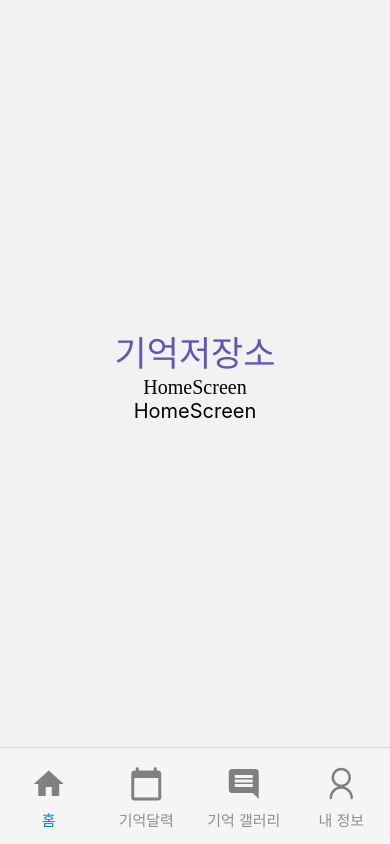
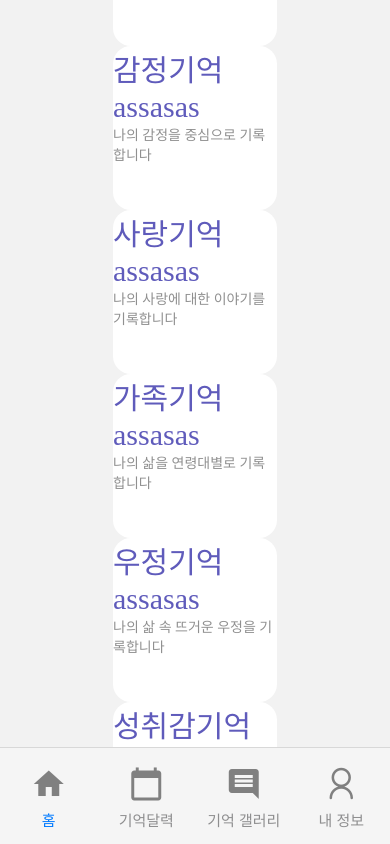
Before and after one commit to OHRRRRR/MemoryStorage, a React Native app: screen / in a window 390 px wide. Built offline with nearby package versions, Linux system fonts and the light colour scheme.

Commit message:
add : 난 지금까지 멀 한거지 머지

```diff
--- /dev/null
+++ b/components/Home/MenuTag.tsx
@@ -0,0 +1,50 @@
+import {View, Text} from 'react-native';
+import styled from 'styled-components/native';
+import React from 'react';
+
+export default function MenuTag({
+  title,
+  content,
+}: {
+  title: string;
+  content: string;
+}) {
+  console.log('여깃츄');
+  return (
+    <Container>
+      <TitleView>
+        <TitleText>{title}assasas</TitleText>
+      </TitleView>
+      <ContentView>
+        <ContentText>{content}</ContentText>
+      </ContentView>
+    </Container>
+  );
+}
+
+const Container = styled.View`
+  font-family: 'pretendard-regular';
+  width: 164;
+  height: 164;
+  border-radius: 18px;
+  background-color: #ffffff;
+  /* justify-content: center; */
+  /* align-items: center; */
+`;
+
+const TitleView = styled.View``;
+
+const TitleText = styled.Text`
+  font-family: 'Pretendard-ExtraBold';
+  /* flex: 2; */
+  color: #5f5bbb;
+  font-size: 30;
+`;
+
+const ContentView = styled.View``;
+
+const ContentText = styled.Text`
+  /* flex: 1; */
+  font-family: 'Pretendard-Regular';
+  color: #909090;
+`;
--- a/components/SettingsScreen.tsx
+++ /dev/null
@@ -1,10 +0,0 @@
-import {View, Text} from 'react-native';
-import React from 'react';
-
-export default function SettingsScreen() {
-  return (
-    <View>
-      <Text>SettingsScreen</Text>
-    </View>
-  );
-}
--- a/package.json
+++ b/package.json
@@ -4,7 +4,7 @@
   "private": true,
   "scripts": {
     "android": "react-native run-android",
-    "ios": "react-native run-ios",
+    "ios": "react-native run-ios --simulator='iPhone 15'",
     "lint": "eslint .",
     "start": "react-native start",
     "test": "jest"
--- a/pages/HomeScreen.tsx
+++ b/pages/HomeScreen.tsx
@@ -1,13 +1,23 @@
 import {View, Text} from 'react-native';
 import React from 'react';
 import styled from 'styled-components/native';
+import MenuTag from '../components/Home/MenuTag';
+
+const list = [
+  {title: 'AI 자서전', content: '나의 삶을 연령대별로 기록합니다'},
+  {title: '감정기억', content: '나의 감정을 중심으로 기록합니다'},
+  {title: '사랑기억', content: '나의 사랑에 대한 이야기를 기록합니다'},
+  {title: '가족기억', content: '나의 삶을 연령대별로 기록합니다'},
+  {title: '우정기억', content: '나의 삶 속 뜨거운 우정을 기록합니다'},
+  {title: '성취감기억', content: '지금까지 느꼈던 성취감을 기록합니다'},
+];
 
 export default function HomeScreen() {
   return (
     <Container>
-      <CustomText>기억저장소</CustomText>
-      <CustomText2>HomeScreen</CustomText2>
-      <Text style={{fontSize: 20}}>HomeScreen</Text>
+      {list.map((item, idx) => {
+        return <MenuTag key={idx} title={item.title} content={item.content} />;
+      })}
     </Container>
   );
 }
@@ -16,14 +26,15 @@ const Container = styled.View`
   flex: 1;
   justify-content: center;
   align-items: center;
+  overflow: scroll;
 `;
 
 const CustomText = styled.Text`
   font-family: 'Cafe24Ssurround'; /* 폰트 적용 */
   color: #5c57bc;
-  font-size: 35px;
+  font-size: 35;
 `;
 const CustomText2 = styled.Text`
   font-family: 'Pretendard-Regular'; /* 폰트 적용 */
-  font-size: 20px;
+  font-size: 20;
 `;
--- a/router/BottomNavigator.tsx
+++ b/router/BottomNavigator.tsx
@@ -4,7 +4,7 @@ import {createBottomTabNavigator} from '@react-navigation/bottom-tabs';
 import Icon from 'react-native-vector-icons/MaterialIcons';
 import AntDesign from 'react-native-vector-icons/AntDesign';
 import HomeScreen from '../pages/HomeScreen';
-import SettingsScreen from '../components/SettingsScreen';
+import SettingsScreen from '../components/Home/MenuTag';
 
 const Tab = createBottomTabNavigator();
 export default function BottomNavigator() {
@@ -34,7 +34,7 @@ export default function BottomNavigator() {
       />
       <Tab.Screen
         name="기억달력"
-        component={SettingsScreen}
+        component={HomeScreen}
         options={{
           headerShown: false,
           tabBarIcon: ({color}) => (
@@ -45,7 +45,7 @@ export default function BottomNavigator() {
 
       <Tab.Screen
         name="기억 갤러리"
-        component={SettingsScreen}
+        component={HomeScreen}
         options={{
           headerShown: false,
           tabBarIcon: ({color}) => (
@@ -55,7 +55,7 @@ export default function BottomNavigator() {
       />
       <Tab.Screen
         name="내 정보"
-        component={SettingsScreen}
+        component={HomeScreen}
         options={{
           headerShown: false,
           tabBarIcon: ({color}) => (
```
Also changed, not shown: 3 other files (tests, documents, lock files or other folders).
